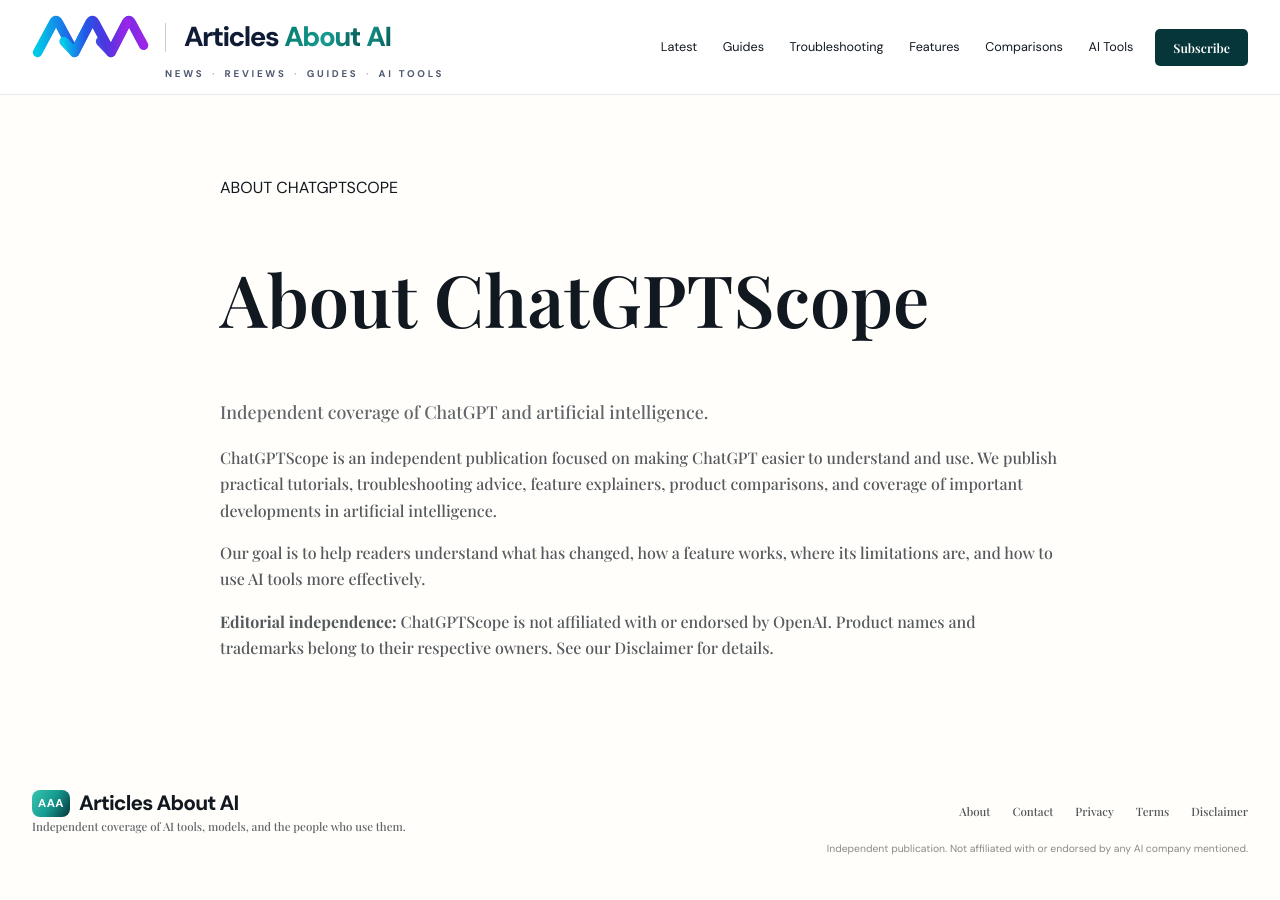
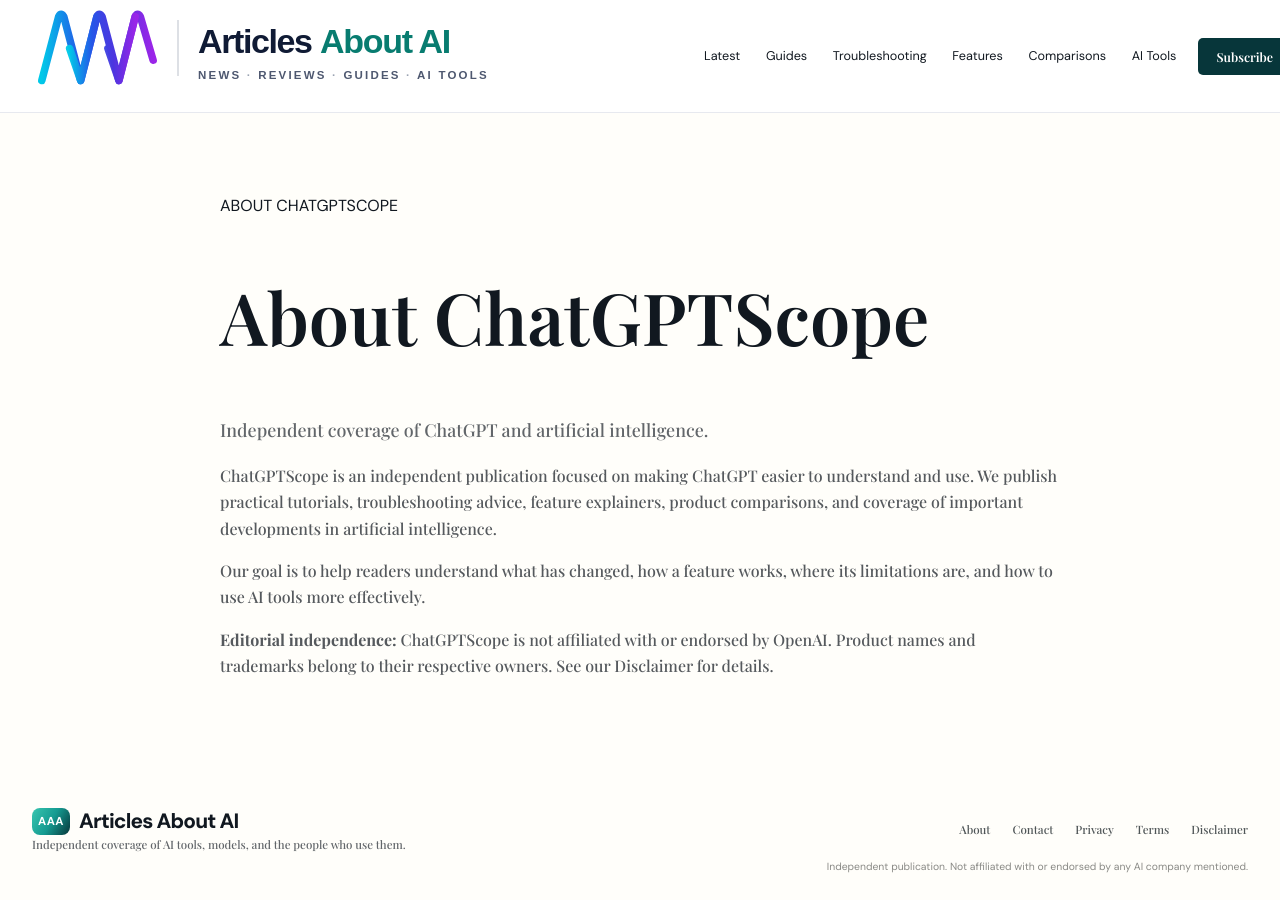
Before and after one commit to todaysnewsai/ChatGPTScope, a Jekyll site: the page built from about.md, in a window 1280 px wide. Built offline with Jekyll 4.4.1, drawn with Linux system fonts in a browser that asks for light colours.

Commit message:
Use one unified SVG image for AAA logo and wordmark

```diff
--- a/_layouts/default.html
+++ b/_layouts/default.html
@@ -15,22 +15,7 @@
 <header class="site-header">
   <div class="container header-inner">
     <a class="brand-lockup" href="{{ '/' | relative_url }}" aria-label="Articles About AI home">
-      <span class="brand-name">
-        <svg class="brand-symbol" viewBox="0 0 210 82" role="img" aria-label="AAA ribbon mark">
-          <defs>
-            <linearGradient id="aaa-gradient" x1="0%" y1="0%" x2="100%" y2="0%">
-              <stop offset="0%" stop-color="#00c9e8"/>
-              <stop offset="34%" stop-color="#2457e8"/>
-              <stop offset="67%" stop-color="#4d35df"/>
-              <stop offset="100%" stop-color="#9b25e8"/>
-            </linearGradient>
-          </defs>
-          <path d="M10 69 L39 15 Q43 7 48 15 L77 69 L105 15 Q109 7 114 15 L143 69 L171 15 Q175 7 180 15 L202 56" fill="none" stroke="url(#aaa-gradient)" stroke-width="17" stroke-linecap="round" stroke-linejoin="round"/>
-          <path d="M58 49 L77 69 L105 15 M124 49 L143 69 L171 15" fill="none" stroke="url(#aaa-gradient)" stroke-width="17" stroke-linecap="round" stroke-linejoin="round" opacity=".96"/>
-        </svg>
-        <span class="brand-title"><span>Articles</span> <span class="brand-about">About</span> <span class="brand-ai">AI</span></span>
-      </span>
-      <span class="brand-tagline">NEWS <i>·</i> REVIEWS <i>·</i> GUIDES <i>·</i> AI TOOLS</span>
+      <img class="brand-image" src="{{ '/assets/images/aaa-brand.svg' | relative_url }}" alt="AAA — Articles About AI. News, reviews, guides and AI tools." width="650" height="112">
     </a>
     <button class="menu-toggle" type="button" aria-expanded="false" aria-controls="site-nav" aria-label="Toggle navigation">☰</button>
     <nav id="site-nav" class="site-nav" aria-label="Primary navigation">
```
